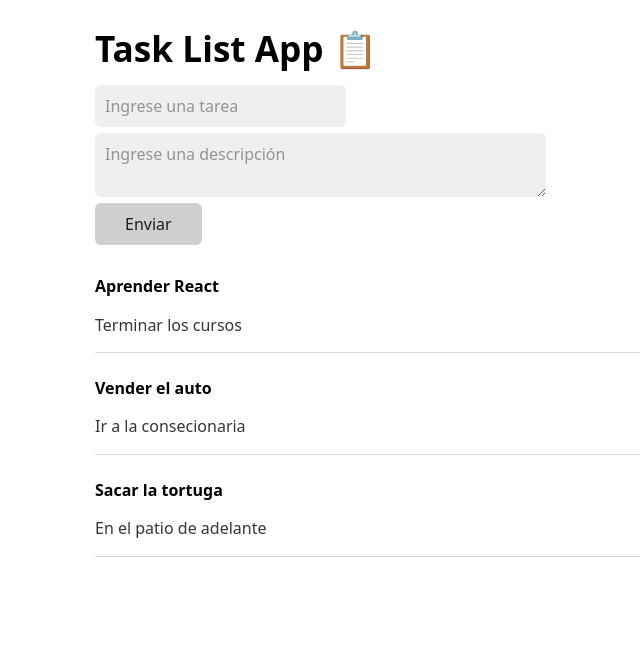
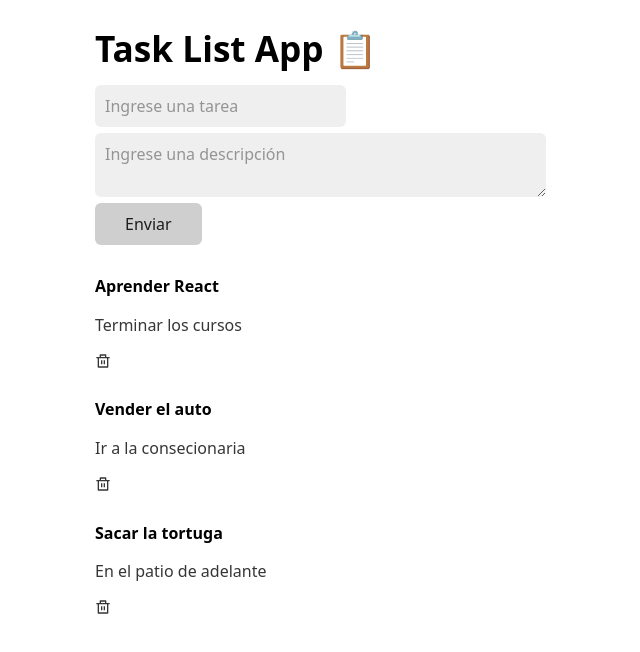
Before and after one commit to germanpgonzalez/task-list-react, a React (Vite) app: page / in a window 1280 px wide. Shown: the top 652 px of the page, without its empty margins (145-785 px from the left). Built offline with nearby package versions, Linux system fonts and the light colour scheme.

Commit message:
Agregando la funcionalida de eliminar task

```diff
--- a/package.json
+++ b/package.json
@@ -11,7 +11,8 @@
   },
   "dependencies": {
     "react": "^18.3.1",
-    "react-dom": "^18.3.1"
+    "react-dom": "^18.3.1",
+    "react-icons": "^5.3.0"
   },
   "devDependencies": {
     "@eslint/js": "^9.9.0",
--- a/src/App.jsx
+++ b/src/App.jsx
@@ -6,6 +6,7 @@ import { TaskList } from './components/TaskList';
 import { db } from './data/db';
 
 function App() {
+
   const [data, setData] = useState([]);
 
   useEffect(() => {
@@ -20,11 +21,18 @@ function App() {
     }])
   }
 
+  const deleteTask = (idTask) => {
+    const newData = data.filter((task) => task.id !== idTask);
+    setData(newData);
+  }
+
+
+
   return (
     <>
       <h1>Task List App 📋</h1>
       <TaskForm createTask={createTask}/>
-      <TaskList data={data}/>
+      <TaskList data={data} deleteTask={deleteTask}/>
     </>
   )
 }
--- a/src/components/TaskCard.jsx
+++ b/src/components/TaskCard.jsx
@@ -1,10 +1,15 @@
+import { RiDeleteBinLine } from "react-icons/ri";
 
-export const TaskCard = ({ task }) => {
+export const TaskCard = ({ task, deleteTask }) => {
   return (
-    <div>
-      <h4>{task.title}</h4>
-      <p>{task.description}</p>
-      <hr />
-    </div>
+    <>
+      <div className="taskTitle">
+        <h4>{task.title}</h4>
+      </div>
+      <div className="taskDescription">
+        <p>{task.description}</p>
+      </div>
+      <RiDeleteBinLine className="deleteButton" onClick={() => deleteTask(task.id)}/>
+    </>
   );
 };
--- a/src/components/TaskList.jsx
+++ b/src/components/TaskList.jsx
@@ -1,11 +1,11 @@
 import { TaskCard } from "../components/TaskCard";
 
-export const TaskList = ({ data }) => {
+export const TaskList = ({ data, deleteTask }) => {
   return (
     <>
-      {data.length === 0 ? <h1>No hay tareas disponibles</h1> :
+      {data.length === 0 ? <h3>No hay tareas disponibles</h3> :
         data.map((task) => {
-          return <TaskCard task={task} key={task.id} />
+          return <TaskCard task={task} key={task.id} deleteTask={deleteTask} />
         })
       }
     </>
```
Also changed, not shown: src/components/TaskForm.jsx (+14 -17 lines), 1 other file (tests, documents, lock files or other folders).
